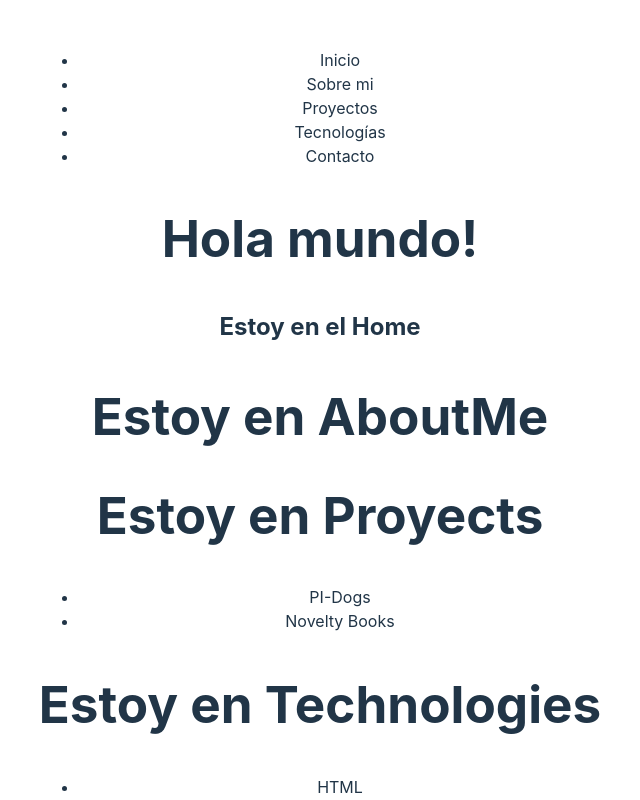
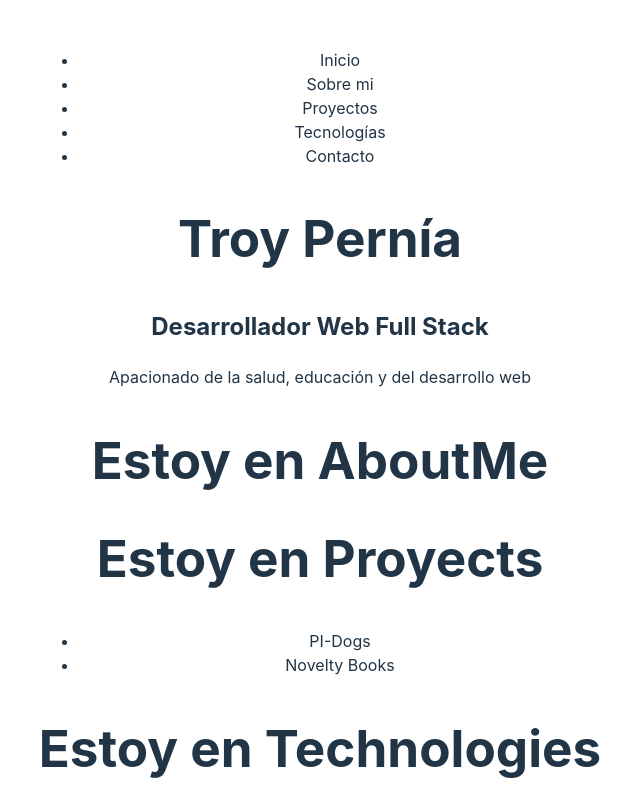
Before and after one commit to Tortoiselizard/Portafolio_Front, a React (Vite) app: page / in a window 1280 px wide. Shown: the top 800 px of the page, without its empty margins (320-960 px from the left). Built offline with nearby package versions, Linux system fonts and the light colour scheme.

Commit message:
change components/Home: add h1, h2 and p tags (line 6-8)

```diff
--- a/src/components/Home/Home.jsx
+++ b/src/components/Home/Home.jsx
@@ -3,8 +3,9 @@ import style from './Home.module.css'
 function Home () {
   return (
     <section className={style.HomeContainer}>
-      <h1>Hola mundo!</h1>
-      <h2>Estoy en el Home</h2>
+      <h1>Troy Pernía</h1>
+      <h2>Desarrollador Web Full Stack</h2>
+      <p>Apacionado de la salud, educación y del desarrollo web</p>
     </section>
   )
 }
```
